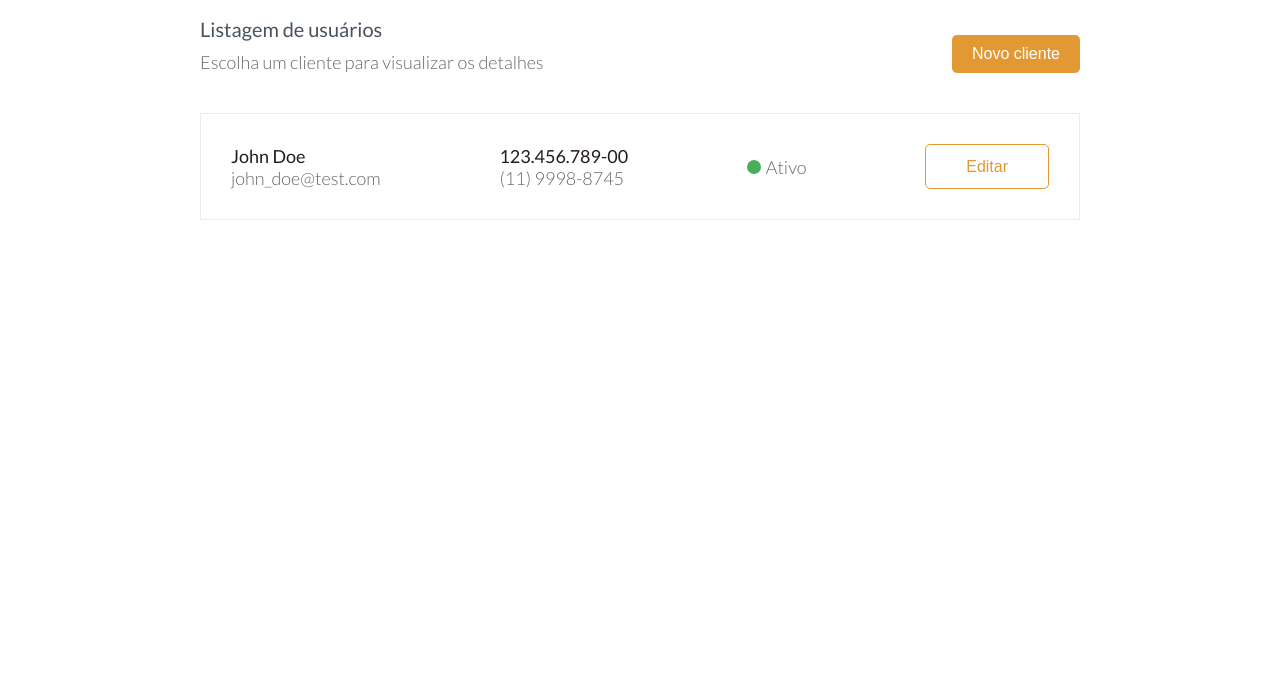
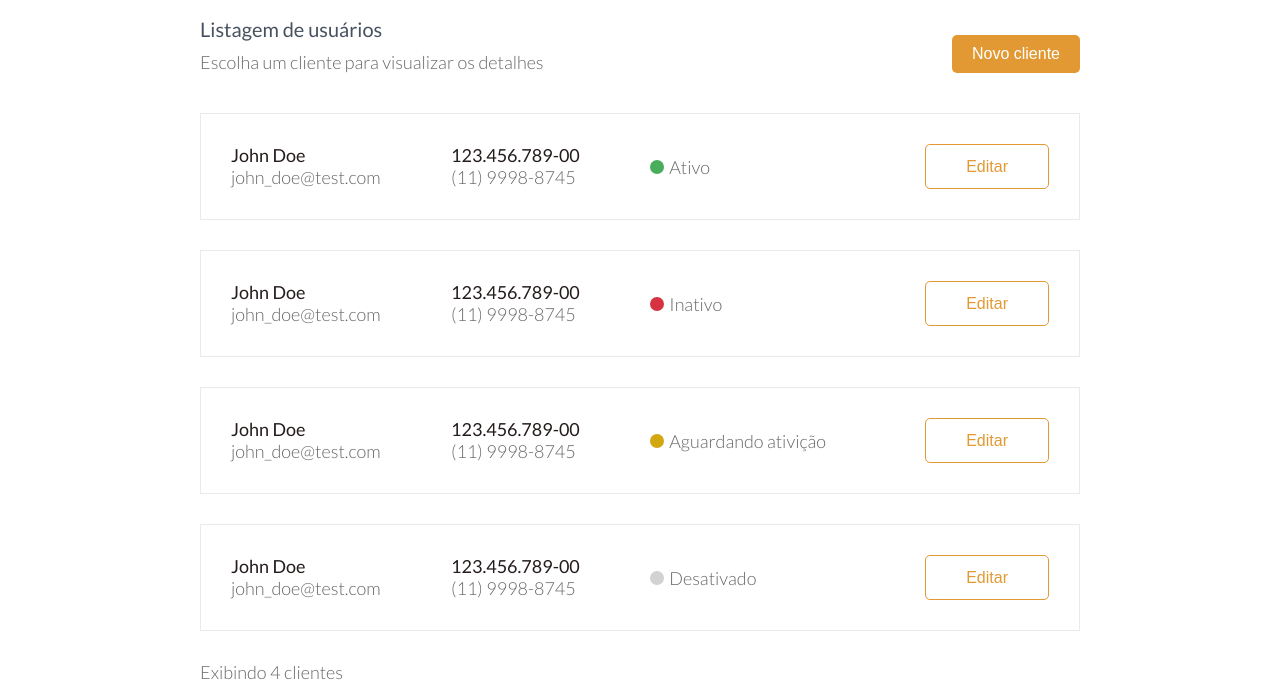
Before and after one commit to FelipeGXavier/FelipeGXavier.github.io, a website built with Parcel: page uol/index.html in a window 1280 px wide. Shown: the part 245-928 px from the top of the page. Before the commit the page ends 800 px from the top, so only its background shows below. Built offline with nearby package versions, Linux system fonts and the light colour scheme; files whose address does not match are found by name.

Commit message:
finish customers list and add new page to create an user

```diff
--- a/uol/index.html
+++ b/uol/index.html
@@ -46,8 +46,62 @@
             <button class="btn-default-reverse">Editar</button>
           </div>
         </li>
+        <li class="customers__item">
+          <div class="customers__info">
+            <p class="paragraph-bold">John Doe</p>
+            <p class="paragraph">john_doe@test.com</p>
+          </div>
+          <div class="customers__addr">
+            <p class="paragraph-bold">123.456.789-00</p>
+            <p class="paragraph">(11) 9998-8745</p>
+          </div>
+          <div class="customers__status">
+            <div class="customers__status--inactive"></div>
+            <span class="paragraph">Inativo</span>
+          </div>
+          <div class="customers__action">
+            <button class="btn-default-reverse">Editar</button>
+          </div>
+        </li>
+        <li class="customers__item">
+          <div class="customers__info">
+            <p class="paragraph-bold">John Doe</p>
+            <p class="paragraph">john_doe@test.com</p>
+          </div>
+          <div class="customers__addr">
+            <p class="paragraph-bold">123.456.789-00</p>
+            <p class="paragraph">(11) 9998-8745</p>
+          </div>
+          <div class="customers__status">
+            <div class="customers__status--waiting"></div>
+            <span class="paragraph">Aguardando ativição</span>
+          </div>
+          <div class="customers__action">
+            <button class="btn-default-reverse">Editar</button>
+          </div>
+        </li>
+        <li class="customers__item">
+          <div class="customers__info">
+            <p class="paragraph-bold">John Doe</p>
+            <p class="paragraph">john_doe@test.com</p>
+          </div>
+          <div class="customers__addr">
+            <p class="paragraph-bold">123.456.789-00</p>
+            <p class="paragraph">(11) 9998-8745</p>
+          </div>
+          <div class="customers__status">
+            <div class="customers__status--disabled"></div>
+            <span class="paragraph">Desativado</span>
+          </div>
+          <div class="customers__action">
+            <button class="btn-default-reverse">Editar</button>
+          </div>
+        </li>
       </ul>
     </section>
+    <p class="paragraph customers__count">
+      Exibindo 4 clientes
+    </p>
   </main>
 </body>
 
--- a/uol/sass/_components.scss
+++ b/uol/sass/_components.scss
@@ -36,6 +36,10 @@
     display: flex;
     justify-content: space-between;
 
+    & .btn-default {
+      margin-right: 0;
+    }
+
     @media screen and (max-width: 600px) {
       flex-direction: column;
     }
@@ -66,12 +70,11 @@
 
 
   &__item {
+    margin-bottom: 3rem;
     border: 1px solid #EAEAEA;
     padding: 3rem;
     justify-content: space-between;
-    align-items: center;
     display: flex;
-
     @media screen and (max-width: 600px) {
       text-align: center;
       flex-direction: column;
@@ -85,14 +88,90 @@
   &__status {
     display: flex;
     align-items: center;
+    position: relative;
+    flex-basis: 25%;
+
+    @media screen and (max-width: 600px) {
+      justify-content: center;
+    }
 
     &--active {
       @include status(#49AD5B);
       margin-right: 5px;
     }
+
+    &--inactive {
+      @include status(#D6323F);
+      margin-right: 5px;
+    }
+
+    &--waiting {
+      @include status(#D2A710);
+      margin-right: 5px;
+    }
+
+    &--disabled {
+      @include status(#D2D2D2);
+      margin-right: 5px;
+    }
+  }
+}
+
+.new-user {
+
+
+  @media screen and (max-width: 1100px) {
+    display: flex;
+    flex-direction: column;
+    align-items: center;
   }
 
+  &__form {
+    display: flex;
+    flex-direction: column;
+  }
 
+  & .customers__action {
+    margin-bottom: 5rem;
+  }
+
+  & .btn-default {
+    margin-right: 1rem;
+    padding: 1.35rem 4rem;
+    font-size: 1.6rem;
+
+  }
+
+  &__input {
+    width: 25rem;
+
+    @media screen and (max-width: 1100px) {
+      width: 40vw;
+    }
+
+    @media screen and (max-width: 600px) {
+      width: 90vw;
+    }
+
+    border: 1px solid #8492A6;
+    border-radius: 5px;
+    padding-top: 1.5rem;
+    padding-bottom: 1.5rem;
+    padding-left: 1rem;
+
+    &::-webkit-input-placeholder {
+      font-size: 1.6rem;
+      font-family: 'Lato';
+    }
+
+    &:focus {
+      outline: none;
+    }
+
+    &:not(:last-child){
+      margin-bottom: 2rem;
+    }
+  }
 }
 
 .paragraph {
--- a/uol/sass/main.scss
+++ b/uol/sass/main.scss
@@ -1,15 +1,18 @@
-* {
+* , *:before, *:after{
   padding: 0;
   margin: 0;
-  box-sizing: content-box;
+  box-sizing:border-box;
+  -moz-box-sizing:border-box;
+  -webkit-box-sizing:border-box;
+  -ms-box-sizing:border-box;
 }
 
 html {
   font-size: 62.5%;
-
   @media screen and (max-width: 1100px) {
     font-size: 50%;
   }
+  overflow-x: hidden;
 }
 
 body {
```
Also changed, not shown: uol/new-user.html (added, +44 -0 lines), uol/css/styles.css.
